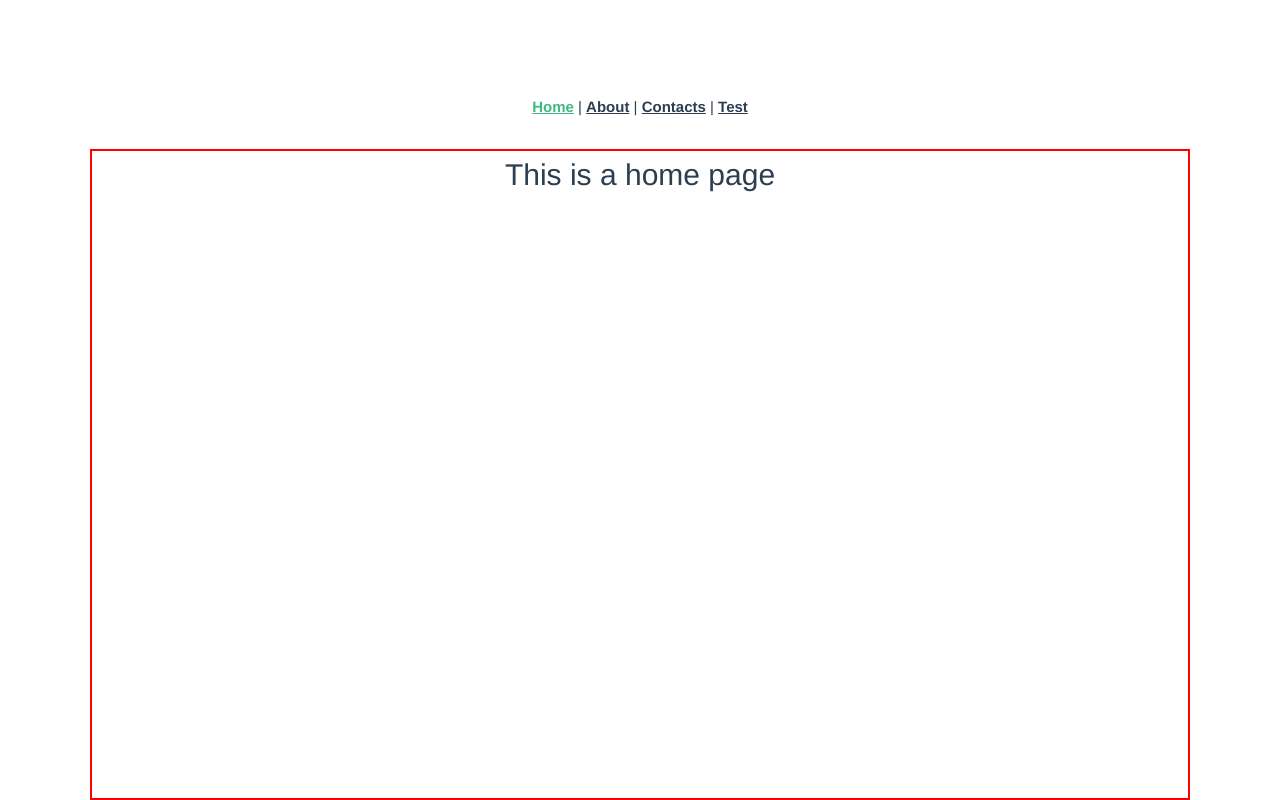
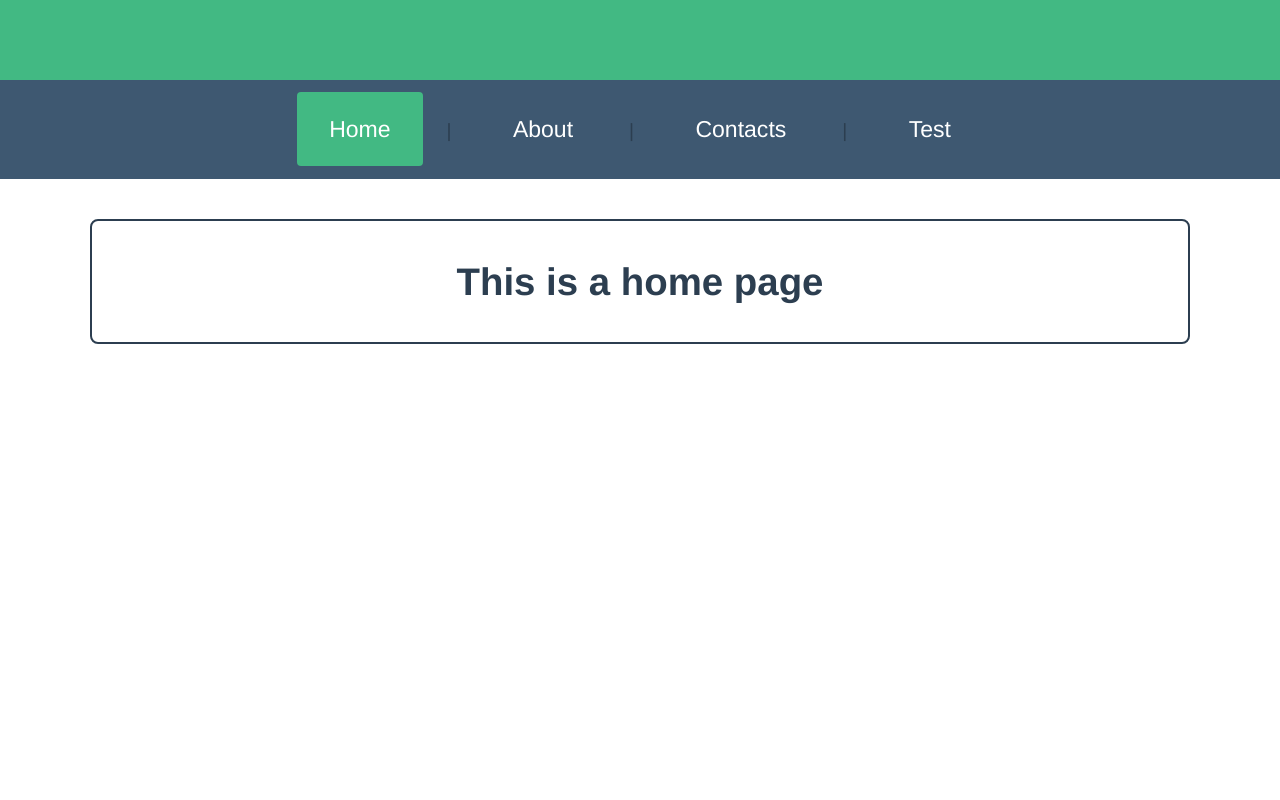
Before and after one commit to RezaPourshariati/vue-smart-layout, a Vue app: page / in a window 1280 px wide. Built offline with nearby package versions, Linux system fonts and the light colour scheme.

Commit message:
fix(client): Sass confuguration in project and some fix issues

```diff
--- a/package.json
+++ b/package.json
@@ -12,6 +12,7 @@
     "lint": "eslint . --fix"
   },
   "dependencies": {
+    "sass": "^1.86.1",
     "vue": "^3.5.13",
     "vue-router": "^4.5.0"
   },
--- a/src/App.vue
+++ b/src/App.vue
@@ -1,21 +1,22 @@
 <script setup lang="ts">
 import AppLayout from "@/layouts/AppLayout.vue"
+import '@/assets/styles/main.scss'
 </script>
 
 <template>
-  <div id="app">
+  <div class="app">
     <AppLayout>
       <router-view />
     </AppLayout>
   </div>
 </template>
 
-<style>
-#app {
-  font-family: Avenir, Helvetica, Arial, sans-serif;
+<style lang="scss">
+.app {
+  font-family: $font-family-base;
   -webkit-font-smoothing: antialiased;
   -moz-osx-font-smoothing: grayscale;
   text-align: center;
-  color: #2c3e50;
+  color: $text-color;
 }
 </style>
--- a/src/assets/main.css
+++ b/src/assets/main.css
@@ -1,4 +1,4 @@
-@import './base.css';
+/* @import './base.css'; */
 
 /*#app {*/
 /*  max-width: 1280px;*/
--- /dev/null
+++ b/src/assets/styles/_variables.scss
@@ -0,0 +1,37 @@
+// Colors
+$primary-color: #2c3e50;
+$secondary-color: #42b983;
+$text-color: #2c3e50;
+$background-color: #ffffff;
+
+// Typography
+$font-family-base: Avenir, Helvetica, Arial, sans-serif;
+$font-size-base: 16px;
+$line-height-base: 1.5;
+
+// Breakpoints
+$breakpoint-sm: 576px;
+$breakpoint-md: 768px;
+$breakpoint-lg: 992px;
+$breakpoint-xl: 1200px;
+
+// Spacing
+$spacing-unit: 8px;
+$spacing-xs: $spacing-unit;
+$spacing-sm: $spacing-unit * 2;
+$spacing-md: $spacing-unit * 3;
+$spacing-lg: $spacing-unit * 4;
+$spacing-xl: $spacing-unit * 5;
+
+// Mixins
+@mixin responsive($breakpoint) {
+  @if $breakpoint == sm {
+    @media (min-width: $breakpoint-sm) { @content; }
+  } @else if $breakpoint == md {
+    @media (min-width: $breakpoint-md) { @content; }
+  } @else if $breakpoint == lg {
+    @media (min-width: $breakpoint-lg) { @content; }
+  } @else if $breakpoint == xl {
+    @media (min-width: $breakpoint-xl) { @content; }
+  }
+}
--- /dev/null
+++ b/src/assets/styles/main.scss
@@ -0,0 +1,39 @@
+@use 'variables' as *;
+
+// Reset and base styles
+* {
+  margin: 0;
+  padding: 0;
+  box-sizing: border-box;
+}
+
+body {
+  font-family: $font-family-base;
+  font-size: $font-size-base;
+  line-height: $line-height-base;
+  color: $text-color;
+  background-color: $background-color;
+  -webkit-font-smoothing: antialiased;
+  -moz-osx-font-smoothing: grayscale;
+}
+
+// Global utility classes
+.container {
+  width: 100%;
+  max-width: 1200px;
+  margin: 0 auto;
+  padding: 0 $spacing-md;
+}
+
+// Responsive text
+@include responsive(sm) {
+  body {
+    font-size: $font-size-base * 1.1;
+  }
+}
+
+@include responsive(md) {
+  body {
+    font-size: $font-size-base * 1.2;
+  }
+}
--- a/src/layouts/AppLayoutHome.vue
+++ b/src/layouts/AppLayoutHome.vue
@@ -3,7 +3,7 @@ import AppLayoutLinks from "./AppLayoutLinks.vue"
 </script>
 
 <template>
-  <div class="container">
+  <div class="">
     <header class="header" />
     <AppLayoutLinks />
     <div class="home-page-layout">
@@ -12,24 +12,57 @@ import AppLayoutLinks from "./AppLayoutLinks.vue"
   </div>
 </template>
 
-<style scoped>
+<style lang="scss" scoped>
 .container {
   display: flex;
   flex-direction: column;
   align-items: center;
-  height: 100vh;
+  min-height: 100vh;
+  padding: $spacing-sm;
 }
 
 .home-page-layout {
   width: 100%;
   max-width: 1100px;
-  border: 2px solid red;
-  margin: 0 2rem;
-  height: 100vh;
+  margin: $spacing-md auto;
+  // height: calc(100vh - 5rem);
+  padding: $spacing-sm;
+  border: 2px solid $primary-color;
+  border-radius: 8px;
+
+  @include responsive(sm) {
+    padding: $spacing-md;
+    margin: $spacing-lg auto;
+  }
+
+  @include responsive(md) {
+    padding: $spacing-lg;
+    margin: $spacing-xl auto;
+  }
 }
 
 .header {
-  height: 5rem;
-  background-color: green;
+  width: 100%;
+  // height: 5rem;
+  background-color: $secondary-color;
+
+  @include responsive(md) {
+    height: 5rem;
+  }
+}
+
+// Responsive container adjustments
+.container {
+  @include responsive(sm) {
+    padding: $spacing-md;
+  }
+
+  @include responsive(md) {
+    padding: $spacing-lg;
+  }
+
+  @include responsive(lg) {
+    padding: $spacing-xl;
+  }
 }
 </style>
--- a/src/layouts/AppLayoutLinks.vue
+++ b/src/layouts/AppLayoutLinks.vue
@@ -1,27 +1,56 @@
 <script setup lang="ts">
+import { RouterLink } from 'vue-router'
 </script>
 
 <template>
-  <div id="nav">
-    <router-link to="/">Home</router-link> |
-    <router-link to="/about">About</router-link> |
-    <router-link to="/contacts">Contacts</router-link> |
-    <router-link to="/test">Test</router-link>
-  </div>
+  <nav id="nav">
+    <RouterLink to="/">Home</RouterLink>|
+    <RouterLink to="/about">About</RouterLink>|
+    <RouterLink to="/contacts">Contacts</RouterLink>|
+    <RouterLink to="/test">Test</RouterLink>
+  </nav>
 </template>
 
-<style scoped>
+<style lang="scss" scoped>
+#nav {
+  padding: $spacing-sm;
+  background-color: lighten($primary-color, 10%);
 
-#nav {
-  padding: 30px;
-}
+  a {
+    color: white;
+    text-decoration: none;
+    padding: $spacing-xs $spacing-sm;
+    margin: 0 $spacing-xs;
+    border-radius: 4px;
+    transition: background-color 0.3s ease;
 
-#nav a {
-  font-weight: bold;
-  color: #2c3e50;
-}
+    &:hover {
+      background-color: rgba(white, 0.1);
+    }
 
-#nav a.router-link-exact-active {
-  color: #42b983;
+    &.router-link-active {
+      background-color: $secondary-color;
+    }
+  }
+
+  @include responsive(sm) {
+    padding: $spacing-md;
+
+    a {
+      padding: $spacing-sm $spacing-md;
+      margin: 0 $spacing-sm;
+      font-size: 1.1em;
+    }
+  }
+
+  @include responsive(md) {
+    padding: $spacing-lg;
+
+    a {
+      padding: $spacing-md $spacing-lg;
+      margin: 0 $spacing-md;
+      font-size: 1.2em;
+    }
+  }
 }
 </style>
--- a/vite.config.ts
+++ b/vite.config.ts
@@ -15,4 +15,11 @@ export default defineConfig({
       '@': fileURLToPath(new URL('./src', import.meta.url))
     },
   },
+  css: {
+    preprocessorOptions: {
+      scss: {
+        additionalData: `@use "@/assets/styles/_variables.scss" as *;`
+      }
+    }
+  }
 })
```
Also changed, not shown: 1 other file (tests, documents, lock files or other folders).
